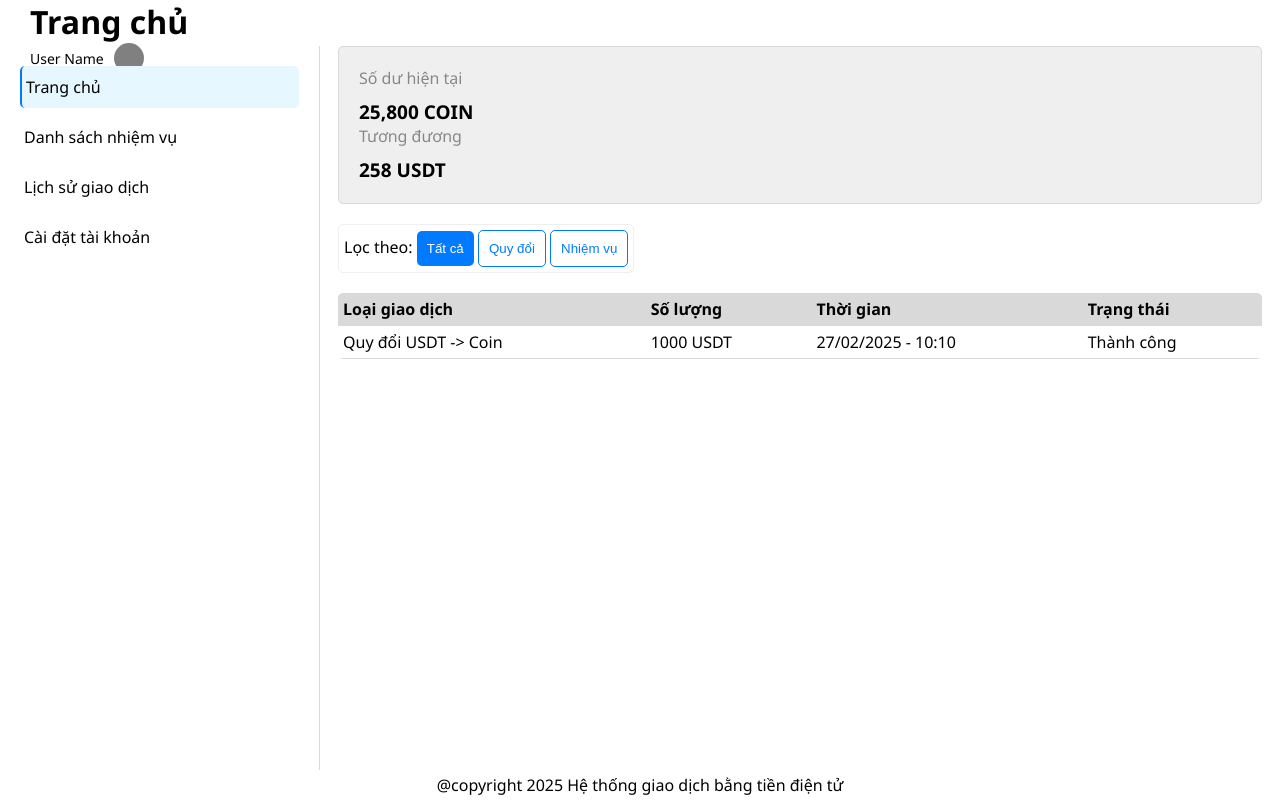
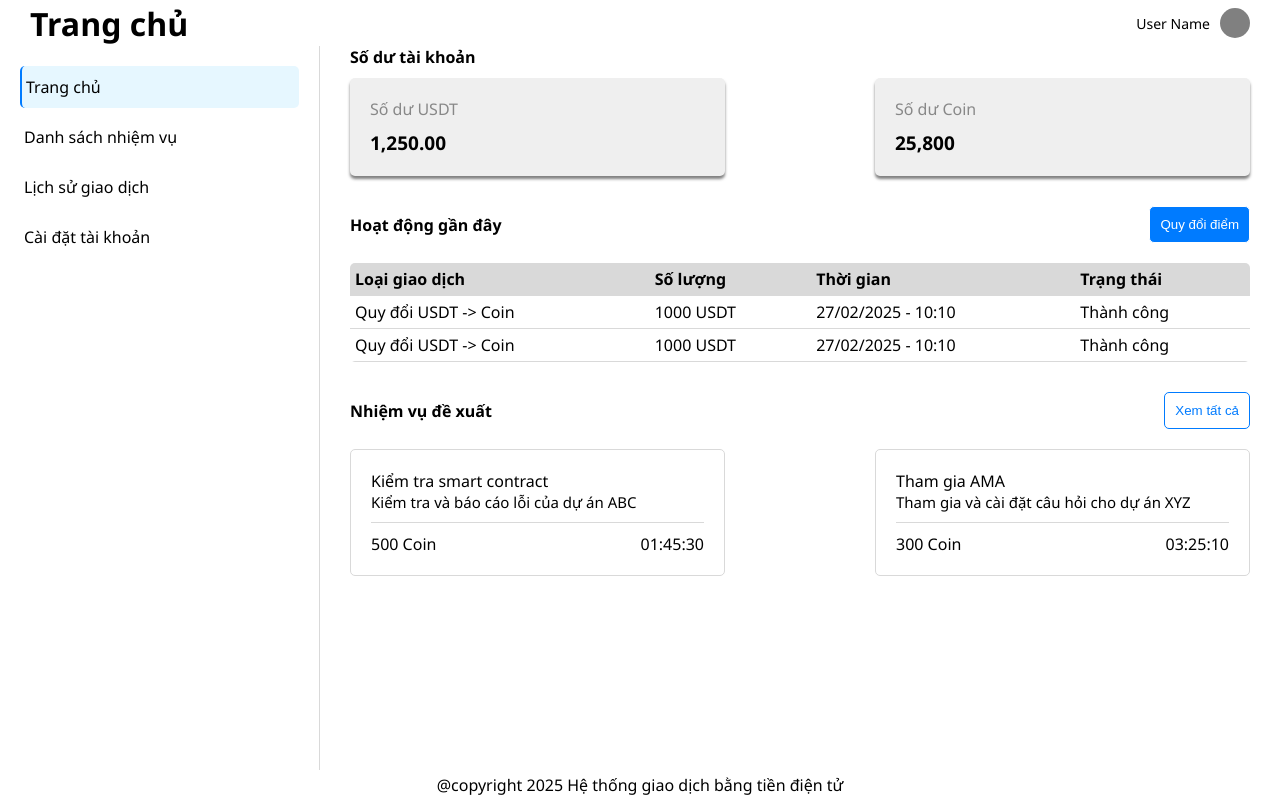
Before and after one commit to Nhat37/web_coin, a plain HTML site: page assets/index.html in a window 1280 px wide. Drawn offline with Linux system fonts and the light colour scheme.

Commit message:
thêm f-between

```diff
--- a/assets/index.html
+++ b/assets/index.html
@@ -10,61 +10,57 @@
 </head>
 <body>
     <div class="app">
-        <header id="">
-            <div class="grid">
         <!-- header -->
-                <div class="header">
+        <header class="grid">
+            <div class="header f-between">
                 <div class="header__nav--title"><h1>Trang chủ</h1></div>
                 <div class="header__user">
                     <div class="user__name">User Name</div>
                     <div class="user__img"></div>
                 </div>
             </div>
-            </div>
         </header>
 
-        <main id="main">
-            <div class="grid">
+        <main id="main" class="grid">
             <div class="row no-gutters">
                 <!-- main nav -->
-                    <nav class="col l-3 m-3 c-0">
+                <div class="col l-3 m-3 c-0">
                     <ul class="main__nav">
                         <li class="nav_item active">Trang chủ</li>
                         <li class="nav_item">Danh sách nhiệm vụ</li>
                         <li class="nav_item">Lịch sử giao dịch</li>
                         <li class="nav_item">Cài đặt tài khoản</li>
                     </ul>
-                    </nav>
+                </div>
                 <!-- main content -->
                 <div class="col l-9 m-9 c-12">
-                        <div class="main__content">
+                    <div class="main__content ">
                         <!-- home -->
-                            <div class="content__item content__home ">
+                        <div class="content__item content__home active">
 
                             <div class="home__balance grid">
-                                    <h4 class="balance__title">Số dư tài khoản</h4>
-                                    <div class="balance__card row no-gutters">
+                                <h4 class="home__balance--title">Số dư tài khoản</h4>
+                                <div class="home__balance--card row no-gutters">
+
                                     <div class="col l-5 m-5 c-6">
-
                                         <div class="card__item">
                                             <div class="card__item--title">Số dư USDT</div>
                                             <div class="card__item--number">1,250.00</div>
                                         </div>
+                                    </div>
 
-                                        </div>
                                     <div class="col l-5 l-o-2 m-5 m-o-2 c-6">
-
                                         <div class="card__item">
                                             <div class="card__item--title">Số dư Coin</div>
                                             <div class="card__item--number">25,800</div>
                                         </div>
+                                    </div>
 
                                 </div>
                             </div>
-                                </div>
 
-                                <div class="home__recent">
-                                    <div class="recent__header">
+                            <div class="home__recent grid">
+                                <div class="recent__header f-between">
                                     <h4 class="recent__title">Hoạt động gần đây</h4>
                                     <button class="btn__recent--convert btn__outline">Quy đổi điểm</button>
                                 </div>
@@ -94,8 +90,8 @@
                                 </table>
                             </div>
 
-                                <div class="home__suggest grid">
-                                    <div class="suggest__header">
+                            <div class="home__suggest">
+                                <div class="suggest__header f-between">
                                     <h4 class="suggest__title">Nhiệm vụ đề xuất</h4>
                                     <button class="btn__suggest--read btn__outline">Xem tất cả</button>
                                 </div>
@@ -105,7 +101,7 @@
                                         <div class="task__card">
                                             <div class="task__cars--title">Kiểm tra smart contract</div>
                                             <div class="task__card--content">Kiểm tra và báo cáo lỗi của dự án ABC</div>
-                                                <div class="task__card--footer">
+                                            <div class="task__card--footer f-between">
                                                 <div class="card__coin">500 Coin</div>
                                                 <div class="card__time">01:45:30</div>
                                             </div>
@@ -117,7 +113,7 @@
                                         <div class="task__card">
                                             <div class="task__cars--title">Tham gia AMA</div>
                                             <div class="task__card--content">Tham gia và cài đặt câu hỏi cho dự án XYZ </div>
-                                                <div class="task__card--footer">
+                                            <div class="task__card--footer f-between">
                                                 <div class="card__coin">300 Coin</div>
                                                 <div class="card__time">03:25:10</div>
                                             </div>
@@ -138,7 +134,7 @@
                             </div>
 
                             <!-- select filter -->
-                                <div class="task__filter--select">
+                            <div class="task__filter--select f-between">
                                 <div class="task__filter--date">Nhiệm vụ ngày 25/2/2025</div>
                                 <select class="task__filter--input">
                                     <option value="1">Thời gian</option>
@@ -154,7 +150,7 @@
                                         <div class="task__item">
                                             <div class="task__item--title">Nhiệm vụ 1:</div>
 
-                                                <div class="task__item--info">
+                                            <div class="task__item--info f-between">
                                                 <div class="task__item--text">Lorem ipsum dolor sit amet consectetur adipisicing elit. Voluptas, nam dolores! Magni, inventore veniam? Animi ad in perferendis assumenda ducimus, consequuntur magnam commodi odio velit! Vero assumenda dolore dignissimos exercitationem!</div>
                                                 <div class="task__item--number">
                                                     <div class="task__item--coin">500 coin</div>
@@ -171,7 +167,7 @@
                                         <div class="task__item success">
                                             <div class="task__item--title">Nhiệm vụ 1:</div>
 
-                                                <div class="task__item--info">
+                                            <div class="task__item--info f-between">
                                                 <div class="task__item--text">Lorem ipsum dolor sit amet consectetur adipisicing elit. Voluptas, nam dolores! Magni, inventore veniam? Animi ad in perferendis assumenda ducimus, consequuntur magnam commodi odio velit! Vero assumenda dolore dignissimos exercitationem!</div>
                                                 <div class="task__item--number">
                                                     <div class="task__item--coin">500 coin</div>
@@ -188,12 +184,12 @@
                         </div>
 
                         <!-- history -->
-                            <div class="content__item content__history active">
+                        <div class="content__item content__history ">
                             <div class="grid">
                                 <div class="row no-guttesr">
                                     <div class="col l-12 m-12 c-12">
 
-                                            <div class="history__card--balance">
+                                        <div class="history__card--balance f-between">
                                             <div class="card__balance--coin">
                                                 <p class="card__item--title">Số dư hiện tại</p>
                                                 <p class="card__item--number">25,800 COIN</p>
@@ -247,7 +243,6 @@
                     </div>
                 </div>
             </div>
-            </div>
 
         </main>
 
@@ -290,7 +285,7 @@
 
         <!-- footer -->
         <footer id="footer">
-            <div class="grid">
+            <div class="">
                 <div class="copy-right">@copyright 2025 Hệ thống giao dịch bằng tiền điện tử</div>
             </div>
         </footer>
```
Lines whose indentation alone changed are shown as unchanged.
